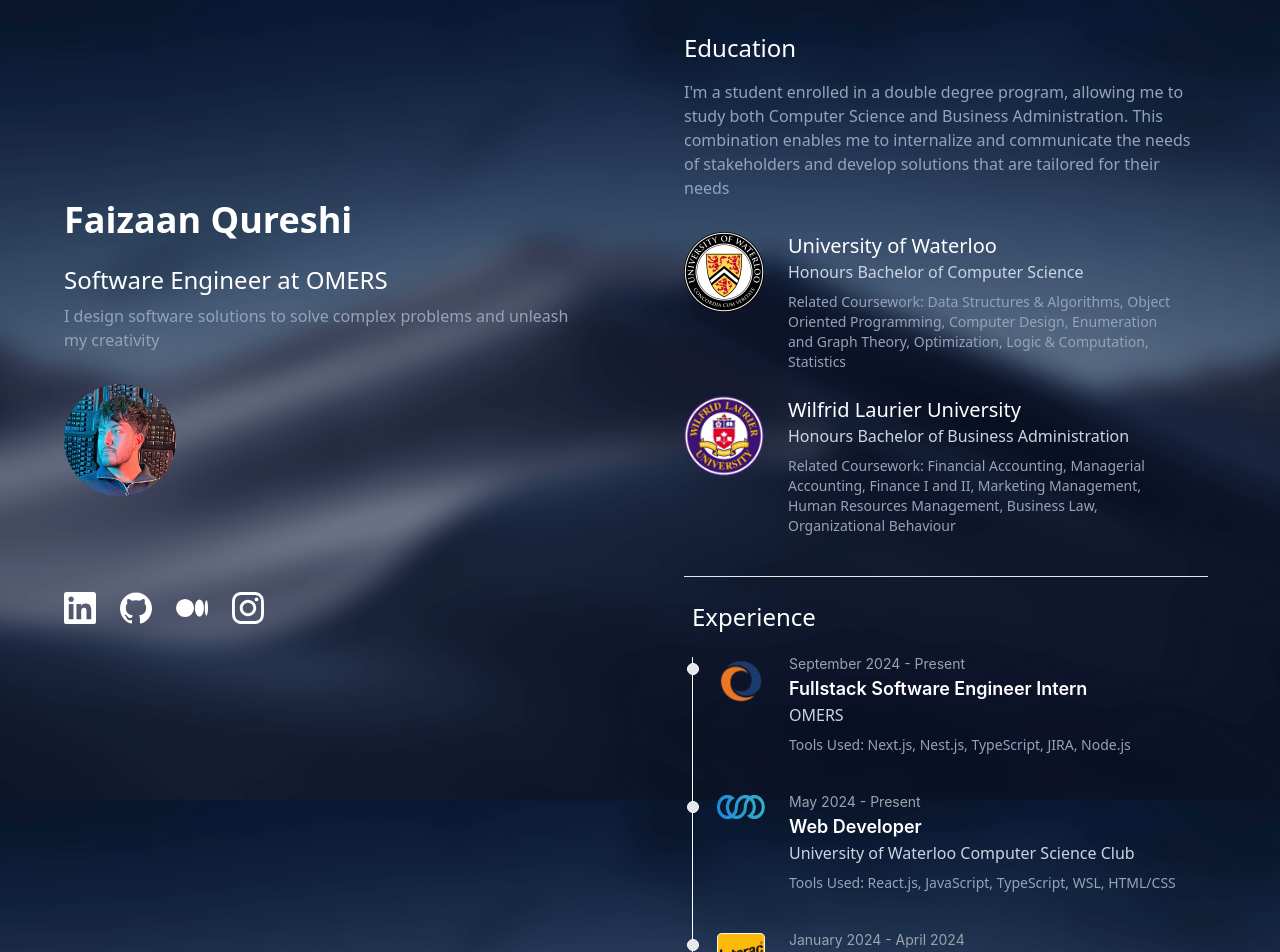
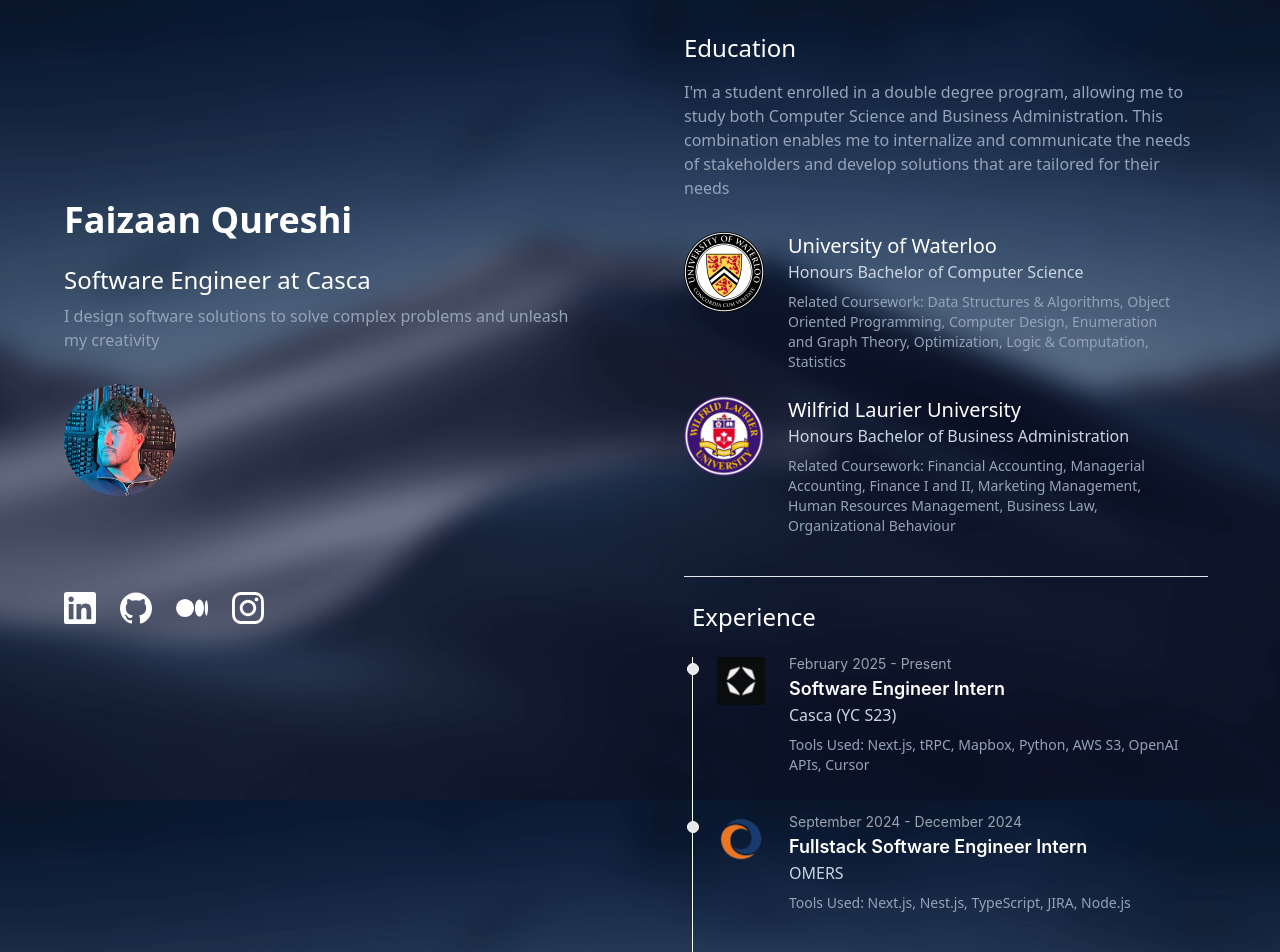
Before and after one commit to faizaanqureshi/faizaan-website, a React (Create React App) app: page / in a window 1280 px wide. Shown: the top 952 px of the page. Built offline with nearby package versions, Linux system fonts and the light colour scheme.

Commit message:
update experience

```diff
--- a/src/App.js
+++ b/src/App.js
@@ -5,7 +5,7 @@
     <div className='flex flex-col justify-between lg:flex-row'>
       <div className='lg:sticky lg:top-0 flex flex-col pl-6 pr-6 pt-6 justify-between lg:max-h-screen lg:justify-center lg:flex-1 lg:ml-10 lg:mr-10'>
         <h1 className='font-sans text-white font-bold text-4xl'>Faizaan Qureshi</h1>
-        <h2 className='font-sans text-white font-medium text-2xl pt-6'>Software Engineer at OMERS</h2>
+        <h2 className='font-sans text-white font-medium text-2xl pt-6'>Software Engineer at Casca</h2>
         <p className='font-sans text-slate-400 pt-2 pb-8'>I design software solutions to solve complex problems and unleash my creativity</p>
         <img class="hidden lg:inline lg:w-28 lg:h-28 lg:rounded-full" src="profile.jpg" alt="Faizaan Qureshi"></img>
         <div className='flex flex-row lg:pt-24'>
@@ -51,9 +51,19 @@
           <ol class="relative border-s border-white">
             <li class="mb-10 ms-6 flex flex-row justify-left">
               <div class="absolute w-3 h-3 bg-gray-200 rounded-full mt-1.5 -start-1.5 border border-white"></div>
+              <img className='w-12 h-12' src='casca.jpeg' />
+              <div className='flex flex-col pl-6 pr-6'>
+                <time class="mb-1 text-sm font-normal leading-none text-gray-400">February 2025 - Present</time>
+                <h3 class="text-lg font-semibold text-white">Software Engineer Intern</h3>
+                <p className='font-sans text-slate-300'>Casca (YC S23)</p>
+                <p className='font-sans text-slate-400 text-sm pt-2'>Tools Used: Next.js, tRPC, Mapbox, Python, AWS S3, OpenAI APIs, Cursor</p>
+              </div>
+            </li>
+            <li class="mb-10 ms-6 flex flex-row justify-left">
+              <div class="absolute w-3 h-3 bg-gray-200 rounded-full mt-1.5 -start-1.5 border border-white"></div>
               <img className='w-12 h-12' src='omers.png' />
               <div className='flex flex-col pl-6 pr-6'>
-                <time class="mb-1 text-sm font-normal leading-none text-gray-400">September 2024 - Present</time>
+                <time class="mb-1 text-sm font-normal leading-none text-gray-400">September 2024 - December 2024</time>
                 <h3 class="text-lg font-semibold text-white">Fullstack Software Engineer Intern</h3>
                 <p className='font-sans text-slate-300'>OMERS</p>
                 <p className='font-sans text-slate-400 text-sm pt-2'>Tools Used: Next.js, Nest.js, TypeScript, JIRA, Node.js</p>
```
Also changed, not shown: public/casca.jpeg (added).
